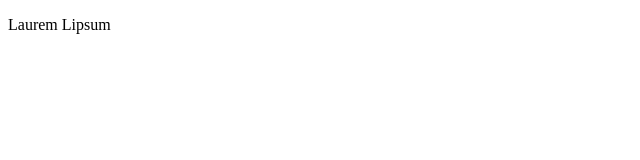
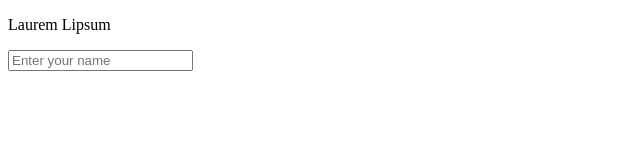
Before and after one commit to lax63/Demo, a plain HTML site: page src/index.html in a window 1280 px wide. Shown: the whole page, without its empty margins (0-640 px from the left). Drawn offline with Linux system fonts and the light colour scheme.

Commit message:
second commit html chnage

```diff
--- a/src/index.html
+++ b/src/index.html
@@ -8,6 +8,8 @@
         <p>
             Laurem Lipsum
         </p>
+        <input type="text" placeholder="Enter your name" id ="name"s>
+
 
     </body>
 </html>
```
